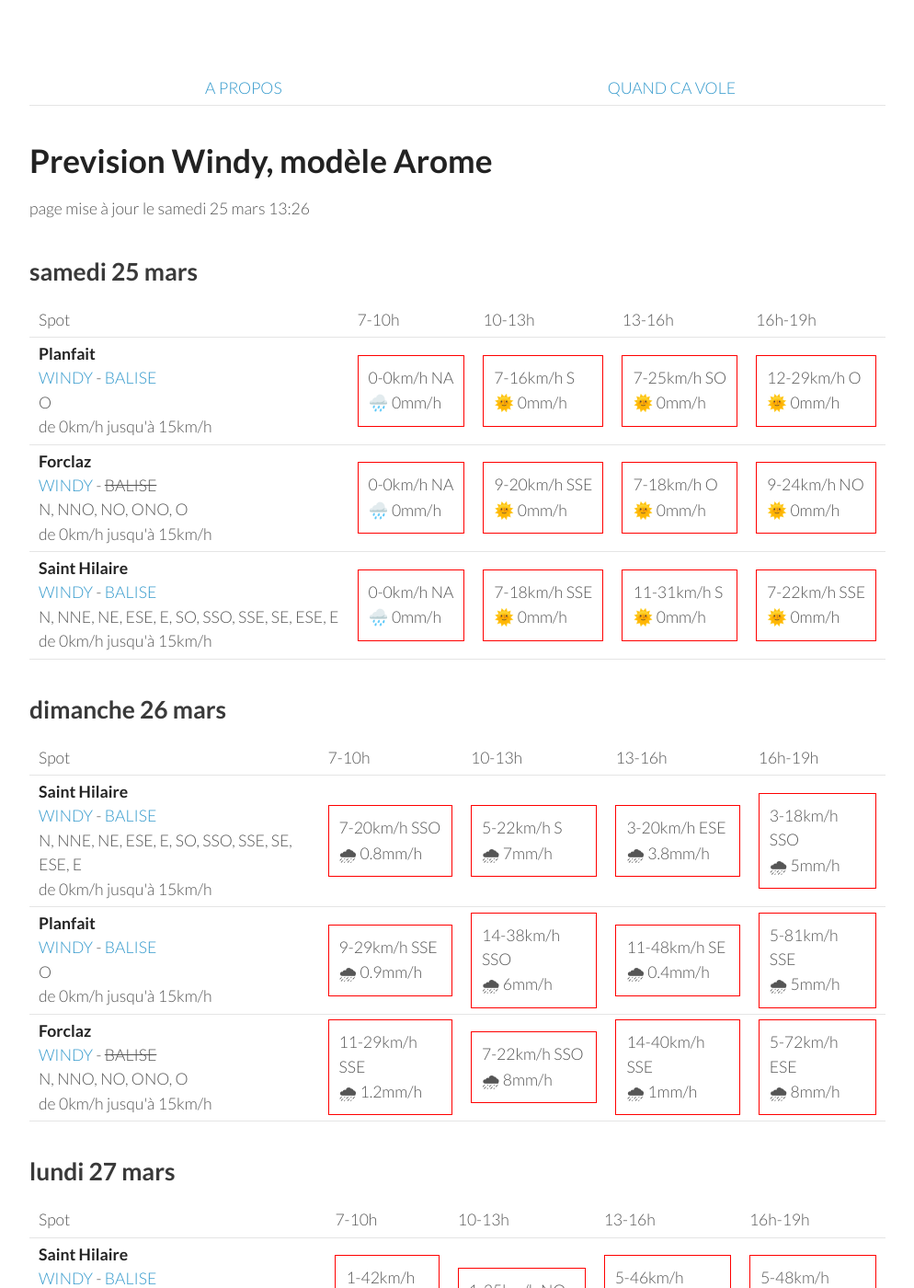
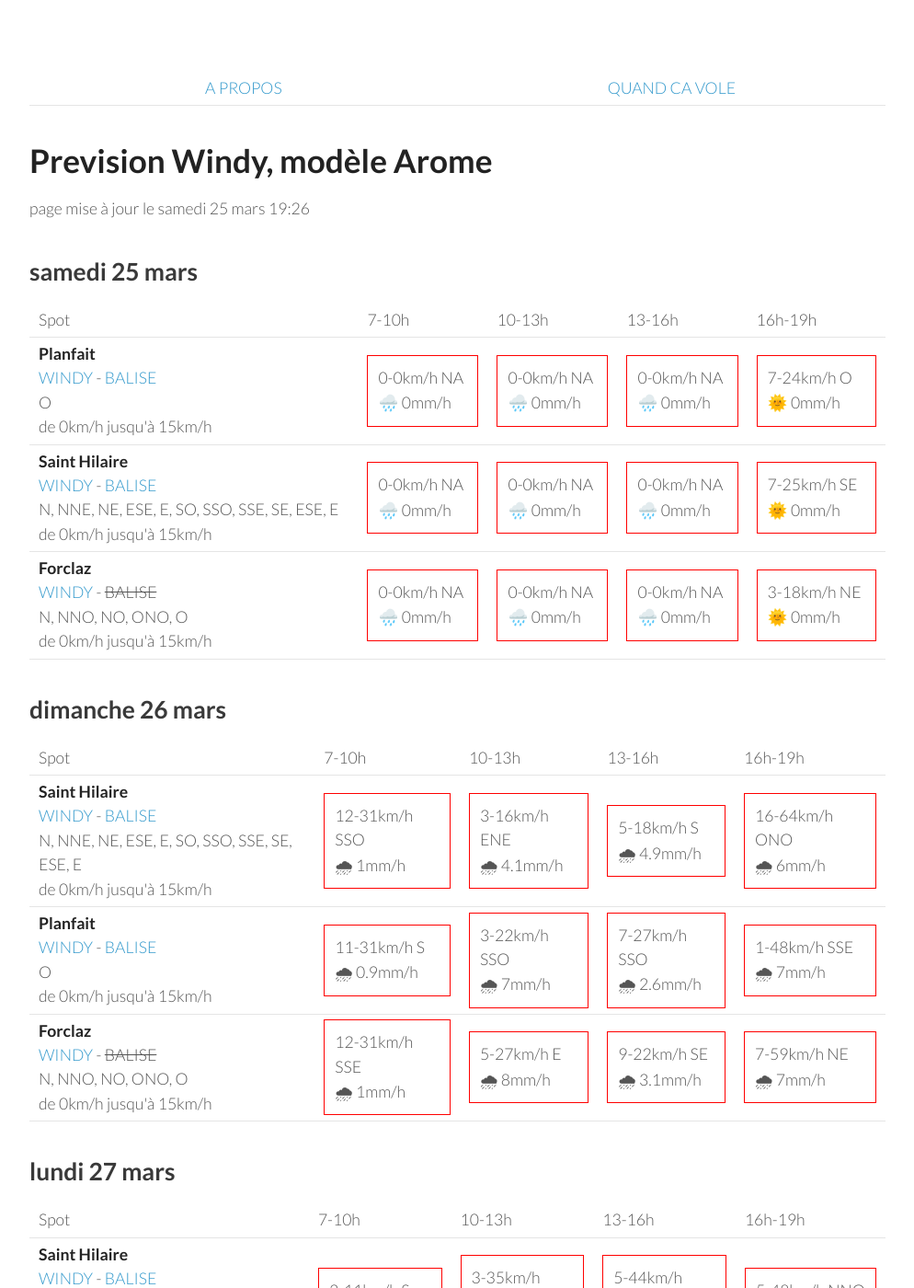
Before and after one commit to parapente-dans-le-nord/parapente-dans-le-nord.github.io, a Jekyll site: the page built from alpes_nord.markdown, in a window 1280 px wide and 1400 px high. Shown: the whole window at 92% size, without its empty margins (26-1020 px from the left). Built offline with Jekyll 4.4.1, drawn with Linux system fonts in a browser that asks for light colours; some of the changed text lies outside the part shown.

Commit message:
update index.markdown

```diff
--- a/alpes_nord.markdown
+++ b/alpes_nord.markdown
@@ -7,7 +7,7 @@ title:  "Tous les spots"
 {: .links}
 
 # Prevision Windy, modèle Arome
-page mise à jour le samedi 25 mars 13:26
+page mise à jour le samedi 25 mars 19:26
 
 ## samedi 25 mars
 
@@ -25,27 +25,27 @@ page mise à jour le samedi 25 mars 13:26
         <td><strong>Planfait</strong><br><a href="https://windy.com/45.853/6.223?45.415,6.223,8">WINDY</a> - <span class=""><a href="https://www.openwindmap.org/PP496">BALISE</a> </span><br> <span class="vent-favorable">O</span><br><span class="force-vent">de 0km/h jusqu'à 15km/h</span> </td>
 
             <td><div class="not-flyable"><p>0-0km/h NA</p><p>🌧️ 0mm/h</p></div></td>
-            <td><div class="not-flyable"><p>7-16km/h S</p><p>🌞 0mm/h</p></div></td>
-            <td><div class="not-flyable"><p>7-25km/h SO</p><p>🌞 0mm/h</p></div></td>
-            <td><div class="not-flyable"><p>12-29km/h O</p><p>🌞 0mm/h</p></div></td>
+            <td><div class="not-flyable"><p>0-0km/h NA</p><p>🌧️ 0mm/h</p></div></td>
+            <td><div class="not-flyable"><p>0-0km/h NA</p><p>🌧️ 0mm/h</p></div></td>
+            <td><div class="not-flyable"><p>7-24km/h O</p><p>🌞 0mm/h</p></div></td>
+
+    </tr>
+<tr>
+        <td><strong>Saint Hilaire</strong><br><a href="https://windy.com/45.307/5.888?45.087,5.889,9,m:eUFagkX">WINDY</a> - <span class=""><a href="http://www.balisemeteo.com/balise.php?idBalise=61">BALISE</a> </span><br> <span class="vent-favorable">N, NNE, NE, ESE, E, SO, SSO, SSE, SE, ESE, E</span><br><span class="force-vent">de 0km/h jusqu'à 15km/h</span> </td>
+
+            <td><div class="not-flyable"><p>0-0km/h NA</p><p>🌧️ 0mm/h</p></div></td>
+            <td><div class="not-flyable"><p>0-0km/h NA</p><p>🌧️ 0mm/h</p></div></td>
+            <td><div class="not-flyable"><p>0-0km/h NA</p><p>🌧️ 0mm/h</p></div></td>
+            <td><div class="not-flyable"><p>7-25km/h SE</p><p>🌞 0mm/h</p></div></td>
 
     </tr>
 <tr>
         <td><strong>Forclaz</strong><br><a href="https://windy.com/45.814/6.247?45.375,6.246,8,m:eVwaglz">WINDY</a> - <span class="no-balise"> BALISE </span><br> <span class="vent-favorable">N, NNO, NO, ONO, O</span><br><span class="force-vent">de 0km/h jusqu'à 15km/h</span> </td>
 
             <td><div class="not-flyable"><p>0-0km/h NA</p><p>🌧️ 0mm/h</p></div></td>
-            <td><div class="not-flyable"><p>9-20km/h SSE</p><p>🌞 0mm/h</p></div></td>
-            <td><div class="not-flyable"><p>7-18km/h O</p><p>🌞 0mm/h</p></div></td>
-            <td><div class="not-flyable"><p>9-24km/h NO</p><p>🌞 0mm/h</p></div></td>
-
-    </tr>
-<tr>
-        <td><strong>Saint Hilaire</strong><br><a href="https://windy.com/45.307/5.888?45.087,5.889,9,m:eUFagkX">WINDY</a> - <span class=""><a href="http://www.balisemeteo.com/balise.php?idBalise=61">BALISE</a> </span><br> <span class="vent-favorable">N, NNE, NE, ESE, E, SO, SSO, SSE, SE, ESE, E</span><br><span class="force-vent">de 0km/h jusqu'à 15km/h</span> </td>
-
             <td><div class="not-flyable"><p>0-0km/h NA</p><p>🌧️ 0mm/h</p></div></td>
-            <td><div class="not-flyable"><p>7-18km/h SSE</p><p>🌞 0mm/h</p></div></td>
-            <td><div class="not-flyable"><p>11-31km/h S</p><p>🌞 0mm/h</p></div></td>
-            <td><div class="not-flyable"><p>7-22km/h SSE</p><p>🌞 0mm/h</p></div></td>
+            <td><div class="not-flyable"><p>0-0km/h NA</p><p>🌧️ 0mm/h</p></div></td>
+            <td><div class="not-flyable"><p>3-18km/h NE</p><p>🌞 0mm/h</p></div></td>
 
     </tr>
 
@@ -67,30 +67,30 @@ page mise à jour le samedi 25 mars 13:26
 <tr>
         <td><strong>Saint Hilaire</strong><br><a href="https://windy.com/45.307/5.888?45.087,5.889,9,m:eUFagkX">WINDY</a> - <span class=""><a href="http://www.balisemeteo.com/balise.php?idBalise=61">BALISE</a> </span><br> <span class="vent-favorable">N, NNE, NE, ESE, E, SO, SSO, SSE, SE, ESE, E</span><br><span class="force-vent">de 0km/h jusqu'à 15km/h</span> </td>
 
-            <td><div class="not-flyable"><p>7-20km/h SSO</p><p>🌧 0.8mm/h</p></div></td>
-            <td><div class="not-flyable"><p>5-22km/h S</p><p>🌧 7mm/h</p></div></td>
-            <td><div class="not-flyable"><p>3-20km/h ESE</p><p>🌧 3.8mm/h</p></div></td>
-            <td><div class="not-flyable"><p>3-18km/h SSO</p><p>🌧 5mm/h</p></div></td>
+            <td><div class="not-flyable"><p>12-31km/h SSO</p><p>🌧 1mm/h</p></div></td>
+            <td><div class="not-flyable"><p>3-16km/h ENE</p><p>🌧 4.1mm/h</p></div></td>
+            <td><div class="not-flyable"><p>5-18km/h S</p><p>🌧 4.9mm/h</p></div></td>
+            <td><div class="not-flyable"><p>16-64km/h ONO</p><p>🌧 6mm/h</p></div></td>
 
 
     </tr>
 <tr>
         <td><strong>Planfait</strong><br><a href="https://windy.com/45.853/6.223?45.415,6.223,8">WINDY</a> - <span class=""><a href="https://www.openwindmap.org/PP496">BALISE</a> </span><br> <span class="vent-favorable">O</span><br><span class="force-vent">de 0km/h jusqu'à 15km/h</span> </td>
 
-            <td><div class="not-flyable"><p>9-29km/h SSE</p><p>🌧 0.9mm/h</p></div></td>
-            <td><div class="not-flyable"><p>14-38km/h SSO</p><p>🌧 6mm/h</p></div></td>
-            <td><div class="not-flyable"><p>11-48km/h SE</p><p>🌧 0.4mm/h</p></div></td>
-            <td><div class="not-flyable"><p>5-81km/h SSE</p><p>🌧 5mm/h</p></div></td>
+            <td><div class="not-flyable"><p>11-31km/h S</p><p>🌧 0.9mm/h</p></div></td>
+            <td><div class="not-flyable"><p>3-22km/h SSO</p><p>🌧 7mm/h</p></div></td>
+            <td><div class="not-flyable"><p>7-27km/h SSO</p><p>🌧 2.6mm/h</p></div></td>
+            <td><div class="not-flyable"><p>1-48km/h SSE</p><p>🌧 7mm/h</p></div></td>
 
 
     </tr>
 <tr>
         <td><strong>Forclaz</strong><br><a href="https://windy.com/45.814/6.247?45.375,6.246,8,m:eVwaglz">WINDY</a> - <span class="no-balise"> BALISE </span><br> <span class="vent-favorable">N, NNO, NO, ONO, O</span><br><span class="force-vent">de 0km/h jusqu'à 15km/h</span> </td>
 
-            <td><div class="not-flyable"><p>11-29km/h SSE</p><p>🌧 1.2mm/h</p></div></td>
-            <td><div class="not-flyable"><p>7-22km/h SSO</p><p>🌧 8mm/h</p></div></td>
-            <td><div class="not-flyable"><p>14-40km/h SSE</p><p>🌧 1mm/h</p></div></td>
-            <td><div class="not-flyable"><p>5-72km/h ESE</p><p>🌧 8mm/h</p></div></td>
+            <td><div class="not-flyable"><p>12-31km/h SSE</p><p>🌧 1mm/h</p></div></td>
+            <td><div class="not-flyable"><p>5-27km/h E</p><p>🌧 8mm/h</p></div></td>
+            <td><div class="not-flyable"><p>9-22km/h SE</p><p>🌧 3.1mm/h</p></div></td>
+            <td><div class="not-flyable"><p>7-59km/h NE</p><p>🌧 7mm/h</p></div></td>
 
 
     </tr>
@@ -113,30 +113,30 @@ page mise à jour le samedi 25 mars 13:26
 <tr>
         <td><strong>Saint Hilaire</strong><br><a href="https://windy.com/45.307/5.888?45.087,5.889,9,m:eUFagkX">WINDY</a> - <span class=""><a href="http://www.balisemeteo.com/balise.php?idBalise=61">BALISE</a> </span><br> <span class="vent-favorable">N, NNE, NE, ESE, E, SO, SSO, SSE, SE, ESE, E</span><br><span class="force-vent">de 0km/h jusqu'à 15km/h</span> </td>
 
-            <td><div class="not-flyable"><p>1-42km/h N</p><p>🌧 5mm/h</p></div></td>
-            <td><div class="not-flyable"><p>1-35km/h NO</p><p>🌧 3mm/h</p></div></td>
-            <td><div class="not-flyable"><p>5-46km/h NNO</p><p>🌧 3.7mm/h</p></div></td>
-            <td><div class="not-flyable"><p>5-48km/h NNO</p><p>🌧 0.7mm/h</p></div></td>
+            <td><div class="not-flyable"><p>3-11km/h S</p><p>🌧 4mm/h</p></div></td>
+            <td><div class="not-flyable"><p>3-35km/h NNO</p><p>🌧 1.7mm/h</p></div></td>
+            <td><div class="not-flyable"><p>5-44km/h NNO</p><p>🌧 1.5mm/h</p></div></td>
+            <td><div class="not-flyable"><p>5-48km/h NNO</p><p>🌧 0.6mm/h</p></div></td>
+
+
+    </tr>
+<tr>
+        <td><strong>Forclaz</strong><br><a href="https://windy.com/45.814/6.247?45.375,6.246,8,m:eVwaglz">WINDY</a> - <span class="no-balise"> BALISE </span><br> <span class="vent-favorable">N, NNO, NO, ONO, O</span><br><span class="force-vent">de 0km/h jusqu'à 15km/h</span> </td>
+
+            <td><div class="not-flyable"><p>11-24km/h NO</p><p>🌧 3.5mm/h</p></div></td>
+            <td><div class="not-flyable"><p>7-38km/h NO</p><p>🌧 0.7mm/h</p></div></td>
+            <td><div class="not-flyable"><p>9-38km/h NO</p><p>🌧 0.5mm/h</p></div></td>
+            <td><div class="not-flyable"><p>9-40km/h NNO</p><p>🌧 0.3mm/h</p></div></td>
 
 
     </tr>
 <tr>
         <td><strong>Planfait</strong><br><a href="https://windy.com/45.853/6.223?45.415,6.223,8">WINDY</a> - <span class=""><a href="https://www.openwindmap.org/PP496">BALISE</a> </span><br> <span class="vent-favorable">O</span><br><span class="force-vent">de 0km/h jusqu'à 15km/h</span> </td>
 
-            <td><div class="not-flyable"><p>3-27km/h O</p><p>🌧 2mm/h</p></div></td>
-            <td><div class="not-flyable"><p>7-33km/h ONO</p><p>🌧 0.7mm/h</p></div></td>
-            <td><div class="not-flyable"><p>9-38km/h NO</p><p>🌧 1mm/h</p></div></td>
-            <td><div class="not-flyable"><p>9-40km/h NNO</p><p>🌧 0.3mm/h</p></div></td>
-
-
-    </tr>
-<tr>
-        <td><strong>Forclaz</strong><br><a href="https://windy.com/45.814/6.247?45.375,6.246,8,m:eVwaglz">WINDY</a> - <span class="no-balise"> BALISE </span><br> <span class="vent-favorable">N, NNO, NO, ONO, O</span><br><span class="force-vent">de 0km/h jusqu'à 15km/h</span> </td>
-
-            <td><div class="not-flyable"><p>3-31km/h O</p><p>🌧 2mm/h</p></div></td>
-            <td><div class="not-flyable"><p>7-35km/h ONO</p><p>🌧 0.6mm/h</p></div></td>
-            <td><div class="not-flyable"><p>7-42km/h NO</p><p>🌧 0.9mm/h</p></div></td>
-            <td><div class="not-flyable"><p>9-42km/h NNO</p><p>🌧 0.3mm/h</p></div></td>
+            <td><div class="not-flyable"><p>7-20km/h NNO</p><p>🌧 2.9mm/h</p></div></td>
+            <td><div class="not-flyable"><p>7-37km/h NO</p><p>🌧 0.7mm/h</p></div></td>
+            <td><div class="not-flyable"><p>9-38km/h NO</p><p>🌧 0.5mm/h</p></div></td>
+            <td><div class="not-flyable"><p>11-38km/h NNO</p><p>🌧 0.3mm/h</p></div></td>
 
 
     </tr>
@@ -159,30 +159,30 @@ page mise à jour le samedi 25 mars 13:26
 <tr>
         <td><strong>Planfait</strong><br><a href="https://windy.com/45.853/6.223?45.415,6.223,8">WINDY</a> - <span class=""><a href="https://www.openwindmap.org/PP496">BALISE</a> </span><br> <span class="vent-favorable">O</span><br><span class="force-vent">de 0km/h jusqu'à 15km/h</span> </td>
 
-            <td><div class="not-flyable"><p>5-20km/h E</p><p>🌞 0mm/h</p></div></td>
-            <td><div class="not-flyable"><p>1-18km/h O</p><p>🌞 0mm/h</p></div></td>
-            <td><div class="not-flyable"><p>1-14km/h OSO</p><p>🌞 0mm/h</p></div></td>
-            <td><div class="not-flyable"><p>1-14km/h SSO</p><p>🌞 0mm/h</p></div></td>
+            <td><div class="not-flyable"><p>5-18km/h ESE</p><p>🌞 0mm/h</p></div></td>
+            <td><div class="not-flyable"><p>0-16km/h OSO</p><p>🌞 0mm/h</p></div></td>
+            <td><div class="not-flyable"><p>3-18km/h ONO</p><p>🌞 0mm/h</p></div></td>
+            <td><div class="not-flyable"><p>1-16km/h O</p><p>🌞 0mm/h</p></div></td>
 
 
     </tr>
 <tr>
         <td><strong>Forclaz</strong><br><a href="https://windy.com/45.814/6.247?45.375,6.246,8,m:eVwaglz">WINDY</a> - <span class="no-balise"> BALISE </span><br> <span class="vent-favorable">N, NNO, NO, ONO, O</span><br><span class="force-vent">de 0km/h jusqu'à 15km/h</span> </td>
 
-            <td><div class="not-flyable"><p>5-20km/h ESE</p><p>🌞 0mm/h</p></div></td>
-            <td><div class="not-flyable"><p>1-18km/h OSO</p><p>🌞 0mm/h</p></div></td>
-            <td><div class="not-flyable"><p>1-12km/h OSO</p><p>🌞 0mm/h</p></div></td>
-            <td><div class="not-flyable"><p>1-14km/h SSO</p><p>🌞 0mm/h</p></div></td>
+            <td><div class="not-flyable"><p>5-18km/h ESE</p><p>🌞 0mm/h</p></div></td>
+            <td><div class="not-flyable"><p>0-18km/h SSO</p><p>🌞 0mm/h</p></div></td>
+            <td><div class="not-flyable"><p>3-16km/h ONO</p><p>🌞 0mm/h</p></div></td>
+            <td><div class="not-flyable"><p>1-16km/h O</p><p>🌞 0mm/h</p></div></td>
 
 
     </tr>
 <tr>
         <td><strong>Saint Hilaire</strong><br><a href="https://windy.com/45.307/5.888?45.087,5.889,9,m:eUFagkX">WINDY</a> - <span class=""><a href="http://www.balisemeteo.com/balise.php?idBalise=61">BALISE</a> </span><br> <span class="vent-favorable">N, NNE, NE, ESE, E, SO, SSO, SSE, SE, ESE, E</span><br><span class="force-vent">de 0km/h jusqu'à 15km/h</span> </td>
 
-            <td><div class="not-flyable"><p>3-29km/h E</p><p>🌞 0mm/h</p></div></td>
-            <td><div class="not-flyable"><p>1-24km/h SO</p><p>🌞 0mm/h</p></div></td>
-            <td><div class="not-flyable"><p>3-22km/h OSO</p><p>🌞 0mm/h</p></div></td>
-            <td><div class="not-flyable"><p>5-25km/h SSO</p><p>🌞 0mm/h</p></div></td>
+            <td><div class="not-flyable"><p>3-31km/h E</p><p>🌞 0mm/h</p></div></td>
+            <td><div class="not-flyable"><p>1-22km/h OSO</p><p>🌞 0mm/h</p></div></td>
+            <td><div class="not-flyable"><p>3-18km/h SO</p><p>🌞 0mm/h</p></div></td>
+            <td><div class="not-flyable"><p>5-24km/h SO</p><p>🌞 0mm/h</p></div></td>
 
 
     </tr>
```
